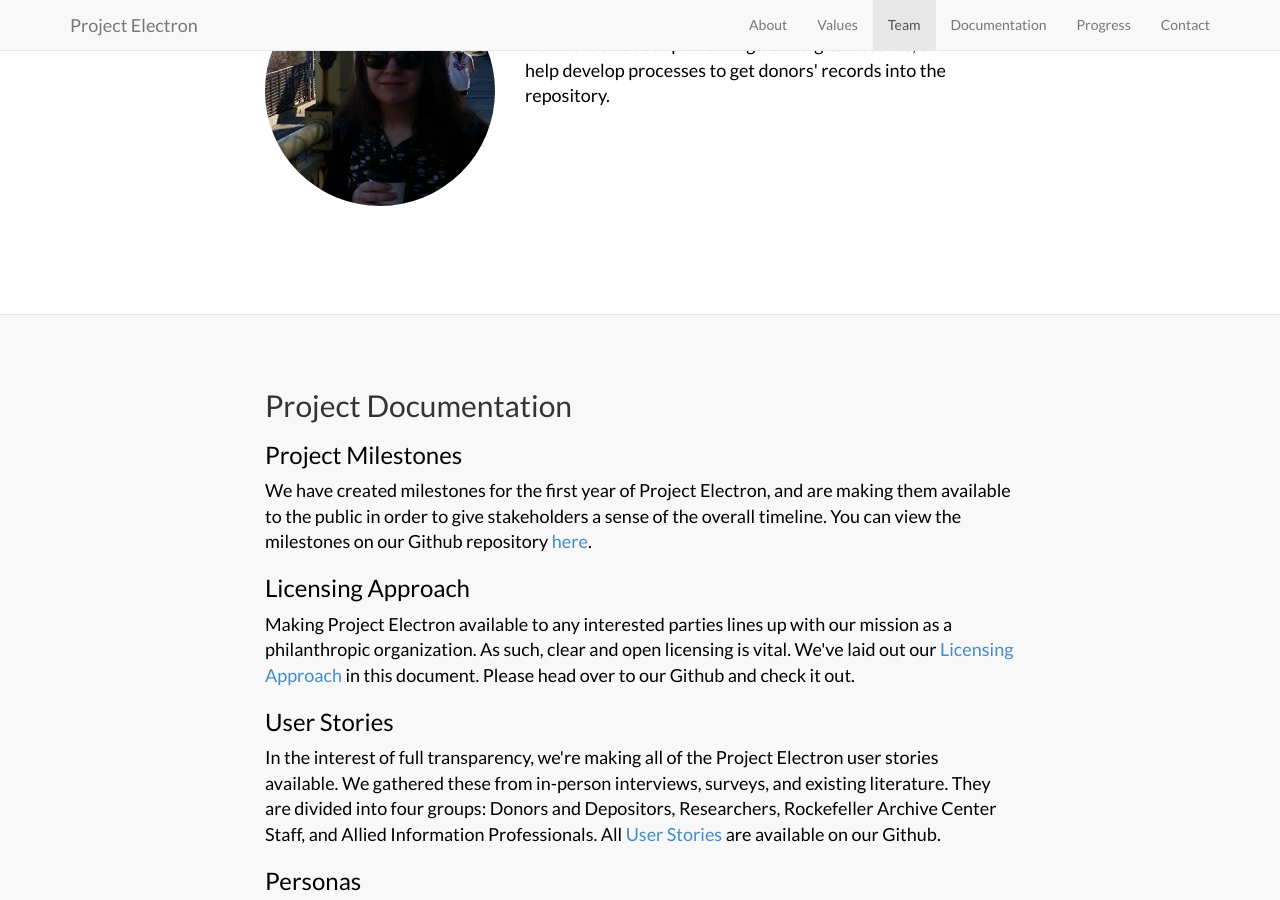
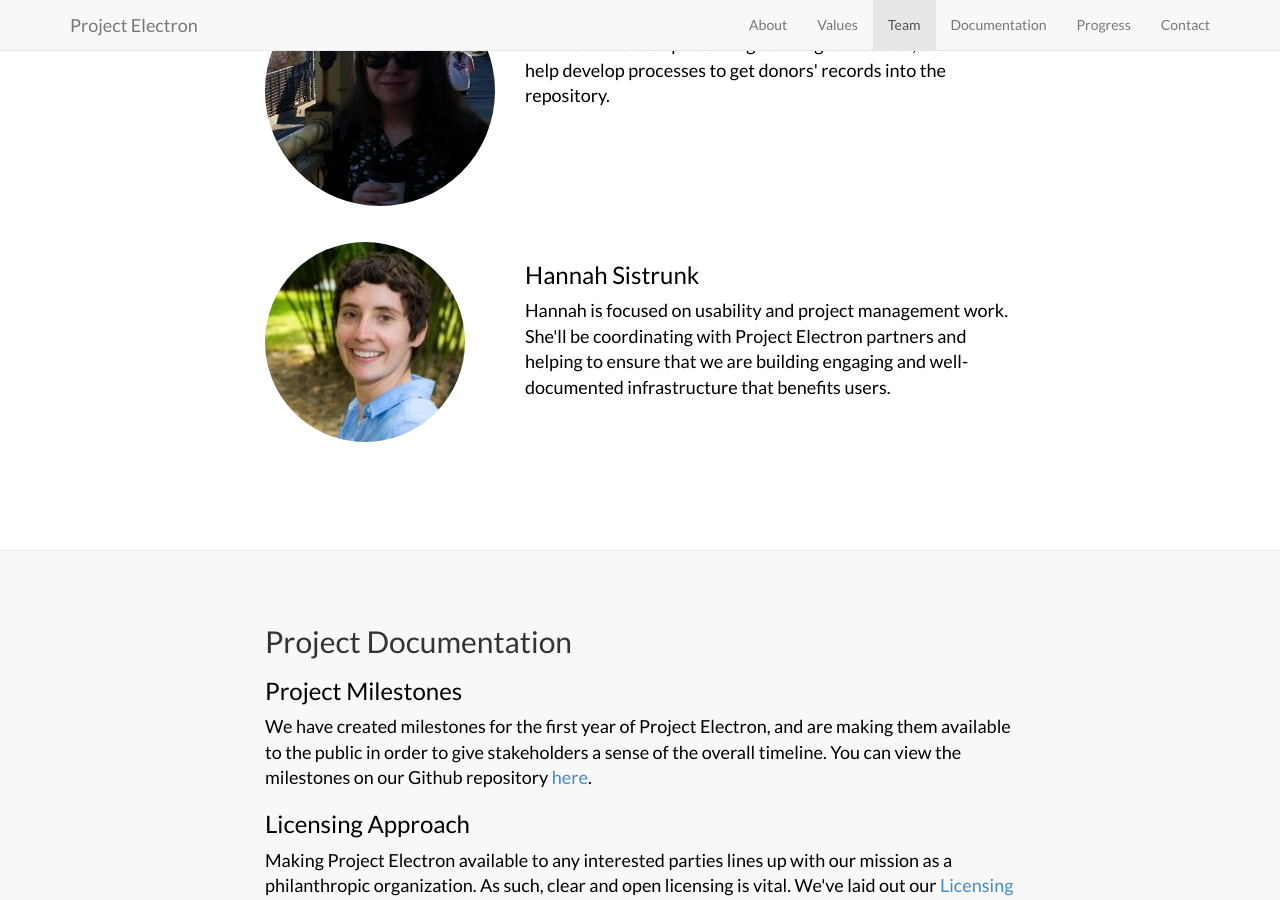
Before and after one commit to RockefellerArchiveCenter/project_electron, a Jekyll site: the page built from index.html, in a window 1280 px wide and 900 px high, scrolled down 2857 px. Built offline with Jekyll 4.4.1, drawn with Linux system fonts in a browser that asks for light colours.

Commit message:
add new bio

```diff
--- a/_includes/team.html
+++ b/_includes/team.html
@@ -33,6 +33,15 @@
                 <p>Bonnie is all about preserving born digital records, and will help develop processes to get donors' records into the repository.</p>
               </div>
             </div>
+            <div class="team-member row">
+              <div class="col-sm-4">
+                <img class="img-circle img-responsive" src="img/hannah_bio.jpg" alt="Hannah">
+              </div>
+              <div class="col-sm-8">
+                <h3>Hannah Sistrunk</h3>
+                <p>Hannah is focused on usability and project management work. She'll be coordinating with Project Electron partners and helping to ensure that we are building engaging and well-documented infrastructure that benefits users.</p>
+              </div>
+            </div>
           </div>
         </div>
       </div>
```
Also changed, not shown: img/hannah_bio.jpg (added), 1 other file.
